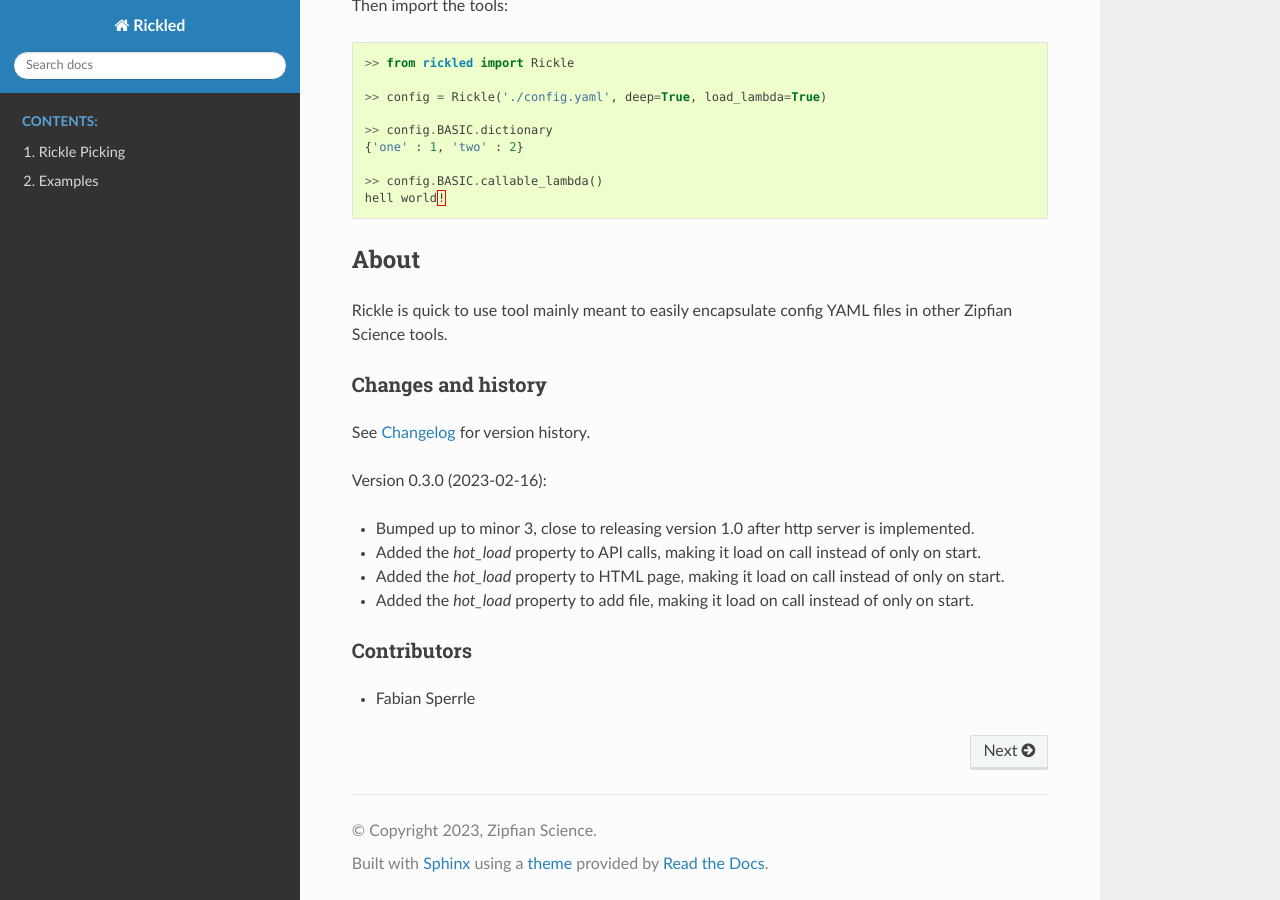
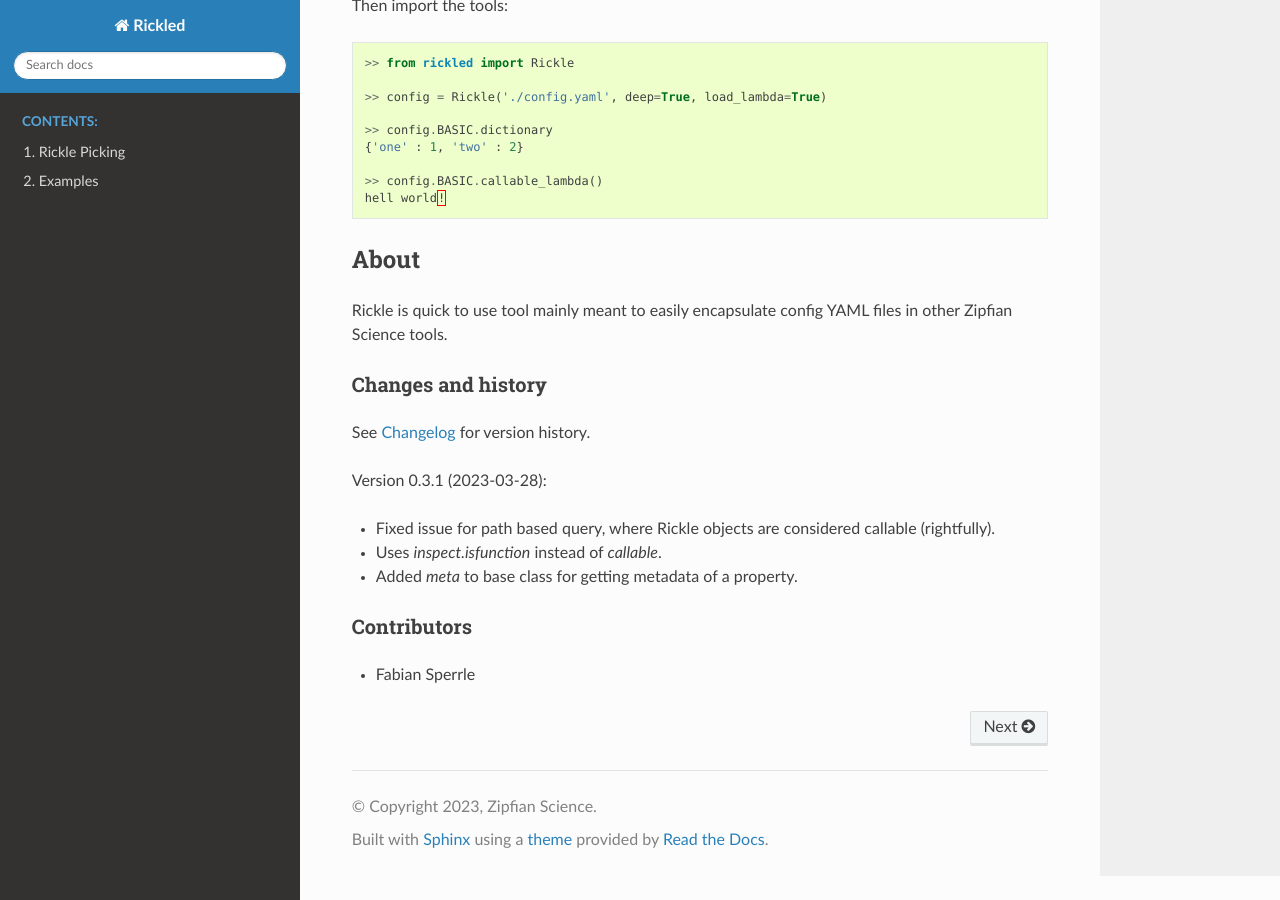
Before and after one commit to Zipfian-Science/rickled, a Sphinx documentation site: the page built from docs/source/index.rst, in a window 1280 px wide and 900 px high, scrolled down 1644 px. Built offline with Sphinx 7.4.7 and the Read the Docs theme 2.0.0, drawn with Linux system fonts in a browser that asks for light colours.

Commit message:
feat: added meta to find metadata about property

```diff
--- a/docs/source/changelog.rst
+++ b/docs/source/changelog.rst
@@ -16,6 +16,7 @@ Version 0.3.1 (2023-03-28)
 
 * Fixed issue for path based query, where Rickle objects are considered callable (rightfully).
 * Uses `inspect.isfunction` instead of `callable`.
+* Added `meta` to base class for getting metadata of a property.
 
 Version 0.3.0 (2023-02-16)
 --------------------------
--- a/docs/source/index.rst
+++ b/docs/source/index.rst
@@ -102,14 +102,11 @@ Changes and history
 
 See :ref:`changelog-page` for version history.
 
-Version 0.3.0 (2023-02-16):
+Version 0.3.1 (2023-03-28):
 
-* Bumped up to minor 3, close to releasing version 1.0 after http server is implemented.
-* Added the `hot_load` property to API calls, making it load on call instead of only on start.
-* Added the `hot_load` property to HTML page, making it load on call instead of only on start.
-* Added the `hot_load` property to add file, making it load on call instead of only on start.
-
-
+* Fixed issue for path based query, where Rickle objects are considered callable (rightfully).
+* Uses `inspect.isfunction` instead of `callable`.
+* Added `meta` to base class for getting metadata of a property.
 
 Contributors
 ---------------------
```
Also changed, not shown: rickled/__init__.py (+14 -0 lines).
